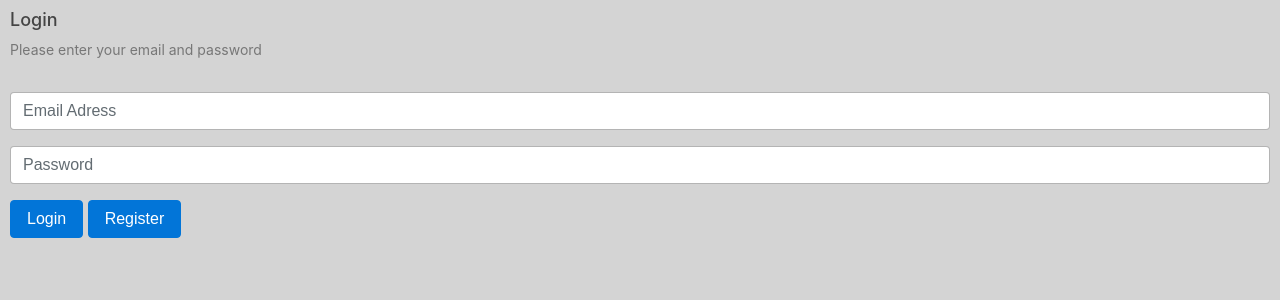
After one commit to ewertoncosta/edx-project1, a Flask app: template templates/login.html in a window 1280 px wide. The commit adds this page. Shown: the top 300 px of the page. Run offline with Flask 2, Linux system fonts and the light colour scheme; the template is opened without the code that fills it, so the values that code supplies are empty; some libraries are stand-ins or nearby versions.

Commit message:
Login page and layout

```diff
--- a/application.py
+++ b/application.py
@@ -1,6 +1,6 @@
 import os
 
-from flask import Flask, session
+from flask import Flask, render_template, session
 from flask_session import Session
 from sqlalchemy import create_engine
 from sqlalchemy.orm import scoped_session, sessionmaker
@@ -23,4 +23,8 @@ db = scoped_session(sessionmaker(bind=engine))
 
 @app.route("/")
 def index():
-    return "Project 1: TODO"
+    return render_template("login.html")
+
+@app.route("/register", methods=["POST"])
+def register():
+    return render_template("userform.html")
--- a/templates/layout.html
+++ b/templates/layout.html
@@ -7,6 +7,8 @@
 </head>
 <body>
     <div class="container">
+        {% block body %}
+        {% endblock body %}
     </div>
 </body>
 </html>
--- /dev/null
+++ b/templates/login.html
@@ -0,0 +1,37 @@
+<!DOCTYPE html>
+<html>
+
+<head>
+    <title>{% block title %}{% endblock title %}</title>
+    <link rel="stylesheet" href="https://maxcdn.bootstrapcdn.com/bootstrap/4.0.0-beta.3/css/bootstrap.min.css" />
+    <script src="main.js"></script>
+    <style>
+        body#LoginForm{ background-color:#d4d4d4; background-repeat:no-repeat; background-position:center; background-size:cover; padding:10px;}
+        .form-heading { color:#fff; font-size:23px;}
+        .panel h2{ color:#444444; font-size:18px; margin:0 0 8px 0;}
+        .panel p { color:#777777; font-size:14px; margin-bottom:30px; line-height:24px;}
+    </style>
+</head>
+
+<body id="LoginForm">
+    <div class="login-form">
+        <div class="main-div">
+            <div class="panel">
+                <h2>Login</h2>
+                <p>Please enter your email and password</p>
+            </div>
+            <form action="{{ url_for('register') }}" method="POST" id="login">
+                <div class="form-group">
+                    <input type="email" class="form-control" id="inputemail" placeholder="Email Adress">
+                </div>
+                <div class="form-group">
+                    <input type="password" class="form-control" id="inputpassword" placeholder="Password">
+                </div>
+                <button type="submit" class="btn btn-primary">Login</button>
+                <button type="submit" class="btn btn-primary">Register</button>
+            </form>
+        </div>
+    </div>
+</body>
+
+</html>
```
Also changed, not shown: templates/styles.css (added, +19 -0 lines), templates/userform.html (added, +19 -0 lines).
